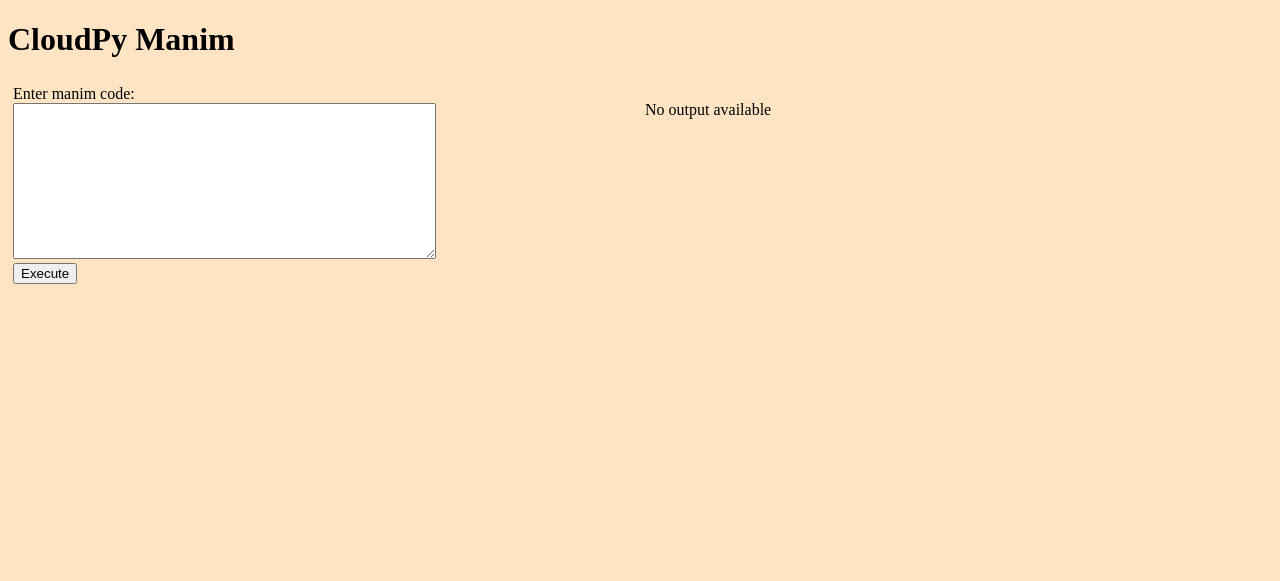
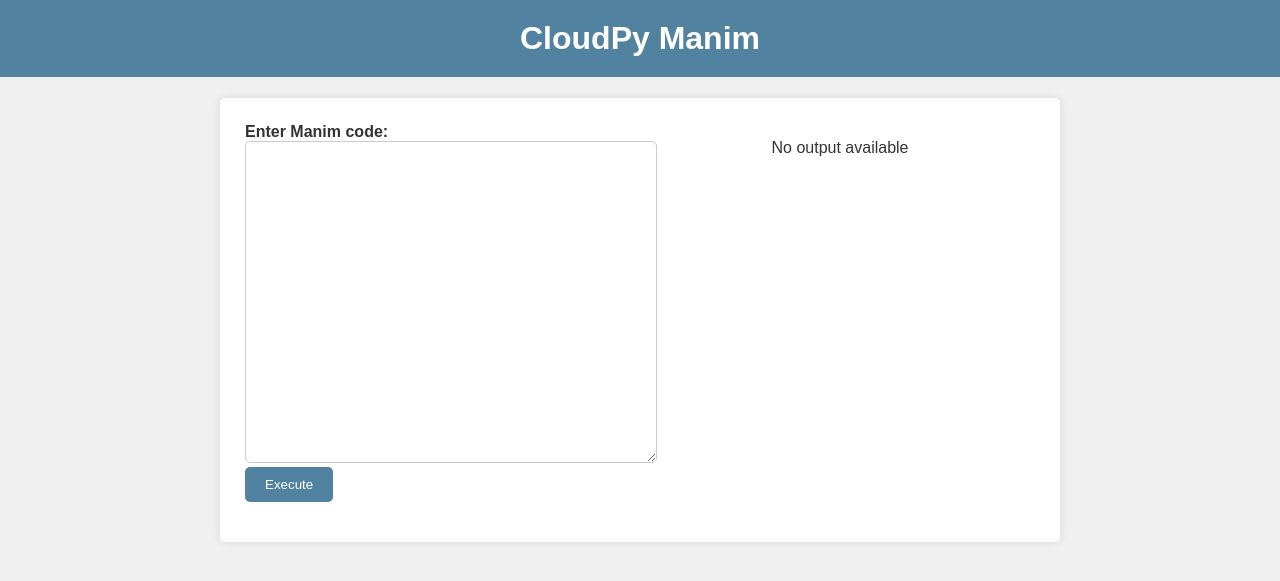
Before and after one commit to thesophile/runwith.cloud, a Django app: page /manim/ in a window 1280 px wide. Shown: the top 581 px of the page. Run offline with Django 5.2, Linux system fonts and the light colour scheme.

Commit message:
changed style

```diff
--- a/manim/templates/run.html
+++ b/manim/templates/run.html
@@ -1,4 +1,3 @@
-<!-- your_template.html -->
 {% load static %}
 
 <!DOCTYPE html>
@@ -6,29 +5,81 @@
 <head>
     <meta charset="UTF-8">
     <meta name="viewport" content="width=device-width, initial-scale=1.0">
-    <title>CloudPy</title>
+    <title>CloudPy Manim</title>
     <link rel="stylesheet" href="{% static 'css/styles.css' %}">
+    <style>
+        body {
+            font-family: Arial, sans-serif;
+            margin: 0;
+            padding: 0;
+            background-color: #f0f0f0;
+            color: #333; /* Dark gray text color */
+        }
+        h1 {
+            background-color: #5183a0; /* Custom blue color */
+            color: #fff; /* White text color */
+            padding: 20px;
+            text-align: center;
+            margin-top: 0;
+        }
+        .container {
+            max-width: 800px;
+            margin: 20px auto;
+            padding: 20px;
+            background-color: #fff; /* White background color */
+            border-radius: 5px;
+            box-shadow: 0 0 10px rgba(0, 0, 0, 0.1);
+        }
+        .item {
+            margin-bottom: 20px;
+        }
+        label {
+            font-weight: bold;
+        }
+        textarea {
+            width: 100%;
+            padding: 10px;
+            border: 1px solid #ccc;
+            border-radius: 5px;
+            resize: vertical;
+        }
+        input[type="submit"] {
+            background-color: #5183a0; /* Custom blue color */
+            color: #fff; /* White text color */
+            border: none;
+            padding: 10px 20px;
+            cursor: pointer;
+            border-radius: 5px;
+        }
+        input[type="submit"]:hover {
+            background-color: #3a6380; /* Darker shade of blue */
+        }
+        video, img {
+            max-width: 100%;
+            height: auto;
+            display: block;
+            margin: 0 auto;
+        }
+        p {
+            text-align: center;
+        }
+    </style>
 </head>
 <body>
     <h1>CloudPy Manim</h1>
     <div class="container">
         <form method="post" class="item" >
             {% csrf_token %}
-            <label for="code">Enter manim code:</label><br>
-            <textarea name="code" id="code" rows="10" cols="50">{{ previous_code }}</textarea><br>
+            <label for="code">Enter Manim code:</label><br>
+            <textarea name="code" id="code" rows="20" cols="50">{{ previous_code }}</textarea><br>
             <input type="submit" value="Execute">
         </form>
 
-
-
-
         <div class="item">
-
-            {{result_message}}
-
+            {{ result_message }}
 
             {% if "self.play" in previous_code %}
-                <video controls width="640" height="360">
+                <video controls>
                     <source src="{{ MEDIA_URL }}videos/user_code/480p15/{{ class_name }}.mp4" type="video/mp4">
                     Your browser does not support the video tag.
                 </video>
@@ -37,20 +88,7 @@
             {% else %}
                 <p>No output available</p>
             {% endif %}
-
-
-
-
-
-<!--
-            <video controls width="640" height="360">
-                <source src="{{ MEDIA_URL }}videos/user_code/480p15/{{class_name}}.mp4" type="video/mp4">
-                Your browser does not support the video tag.
-            </video> -->
-
-
         </div>
-
     </div>
 </body>
 </html>
```
